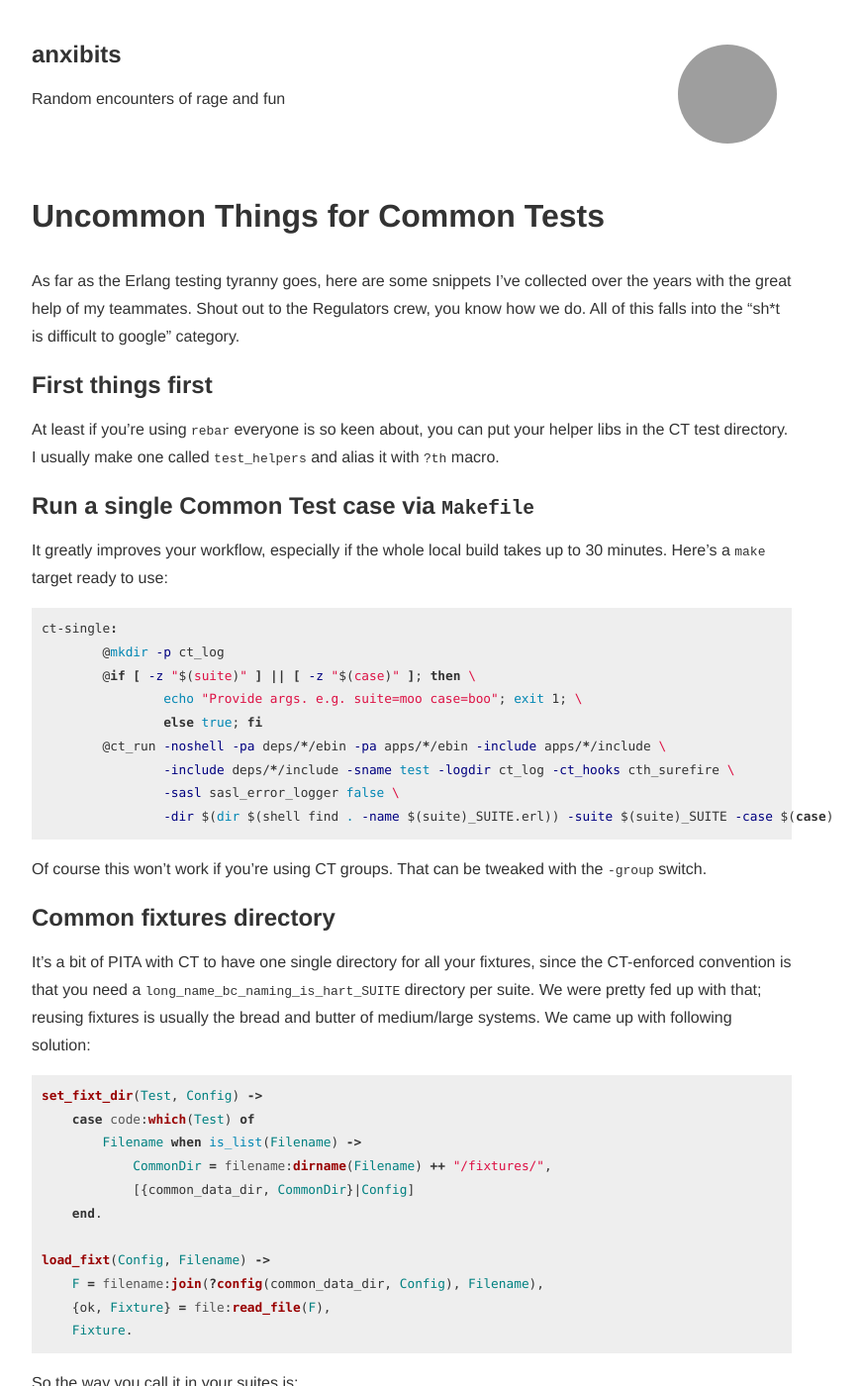
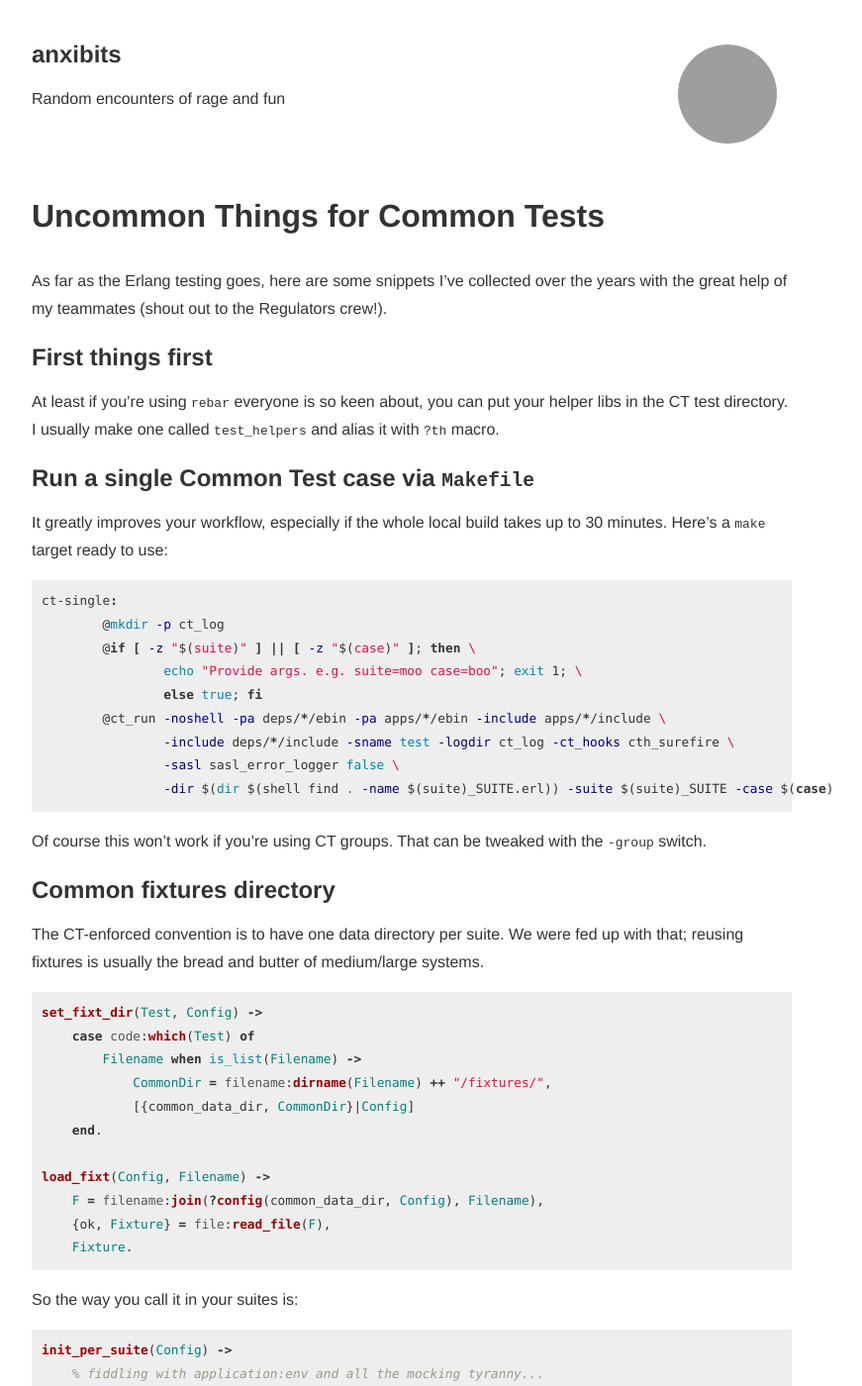
Before and after one commit to aerosol/anxibits, a Jekyll site: the page built from _posts/2015-01-26-uncommon-things-for-common-tests.md, in a window 1280 px wide and 1400 px high, cut to the strip 0-1400 px from the top of the window. Shown: the whole strip at 99% size, without its empty margins (224-1095 px from the left). Built offline with Jekyll 4.4.1, drawn with Linux system fonts in a browser that asks for light colours; Markdown is read by kramdown in place of the engine named in the settings; some of the changed text lies outside the part shown; grey boxes are pictures that could not be loaded.

Commit message:
Remove unnecessary words

````diff
--- a/_posts/2015-01-26-uncommon-things-for-common-tests.md
+++ b/_posts/2015-01-26-uncommon-things-for-common-tests.md
@@ -3,10 +3,9 @@ layout: post
 title: "Uncommon Things for Common Tests"
 ---
 
-As far as the Erlang testing tyranny goes, here are some snippets I've
-collected over the years with the great help of my teammates. Shout out to the
-Regulators crew, you know how we do. All of this falls into the "sh*t is
-difficult to google" category.
+As far as the Erlang testing goes, here are some snippets I've
+collected over the years with the great help of my teammates (shout out to the
+Regulators crew!).
 
 ## First things first
 
@@ -36,10 +35,8 @@ switch.
 
 ## Common fixtures directory
 
-It's a bit of PITA with CT to have one single directory for all your fixtures,
-since the CT-enforced convention is that you need a `long_name_bc_naming_is_hart_SUITE`
-directory per suite. We were pretty fed up with that; reusing fixtures is
-usually the bread and butter of medium/large systems. We came up with following solution:
+The CT-enforced convention is to have one data directory per suite.  We were fed up with that;
+reusing fixtures is usually the bread and butter of medium/large systems.
 
 ```erlang
 set_fixt_dir(Test, Config) ->
@@ -76,8 +73,7 @@ t_do_what_i_tell_you(Config) ->
 ## Exporting all the tests
 
 Have you noticed the `t_NAME` convention for a test case I used in the previous
-paragraph? This is extremely handy when you choose not to use groups.
-They are useful, yup. But if you don't use them, try the following:
+paragraph? This comes in handy when you choose not to use groups.
 
 ```erlang
 all_tests(Module) ->
@@ -158,12 +154,10 @@ keep_trying_receive(Match, Sleep, Tries) ->
 
 ## Comparing JSON dudes
 
-I'm not into maps really. Mostly because I have never tried them due to
-different circumstances, so yeah, I just deal with the tyranny of `jsx`
-(which is a great library, FWIW). We often need to put some JSON somewhere
-and check if the output matches a JSON elsewhere. We have written a function
+Dure to different circumstance I have never tried maps.  We often need to put some JSON
+somewhere and check if the output matches a JSON elsewhere. We have written a function
 that tries to deeply compare two lists of tuples at least as far as `jsx`
-is concerned. It ain't pefect, but feel free to contribute:
+is concerned.
 
 ```erlang
 assert_deep_love(Expected, Got) ->
````
Also changed, not shown: other parts of _posts/2015-01-26-uncommon-things-for-common-tests.md (+1 -1 lines).
